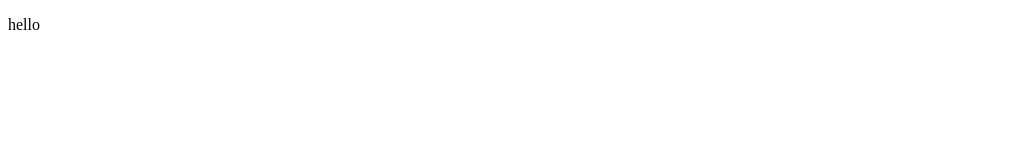
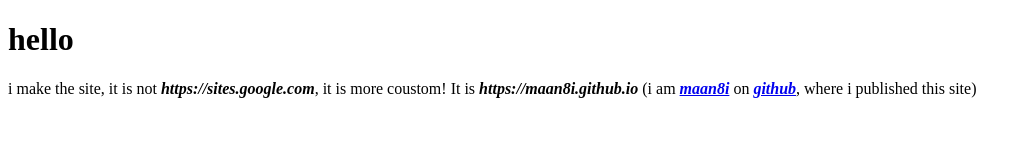
Before and after one commit to maan8i/hello, a plain HTML site: page index.html in a window 1280 px wide. Shown: the whole page, without its empty margins (0-1031 px from the left). Drawn offline with Linux system fonts and the light colour scheme.

Commit message:
Update index.html

```diff
--- a/index.html
+++ b/index.html
@@ -6,6 +6,7 @@
     <title>hello</title>
 </head>
 <body>
-    <p>hello</p>
+    <h1>hello</h1>
+    <p>i make the site, it is not <strong><i>https://sites.google.com</i></strong>, it is more coustom! It is <strong><i>https://maan8i.github.io</i></strong> (i am <a href="https://github.com/maan8i"><strong><i>maan8i</i></strong></a> on <a href="https://github.com"><strong><i>github</i></strong></a>, where i published this site)</p>
 </body>
 </html>
```
